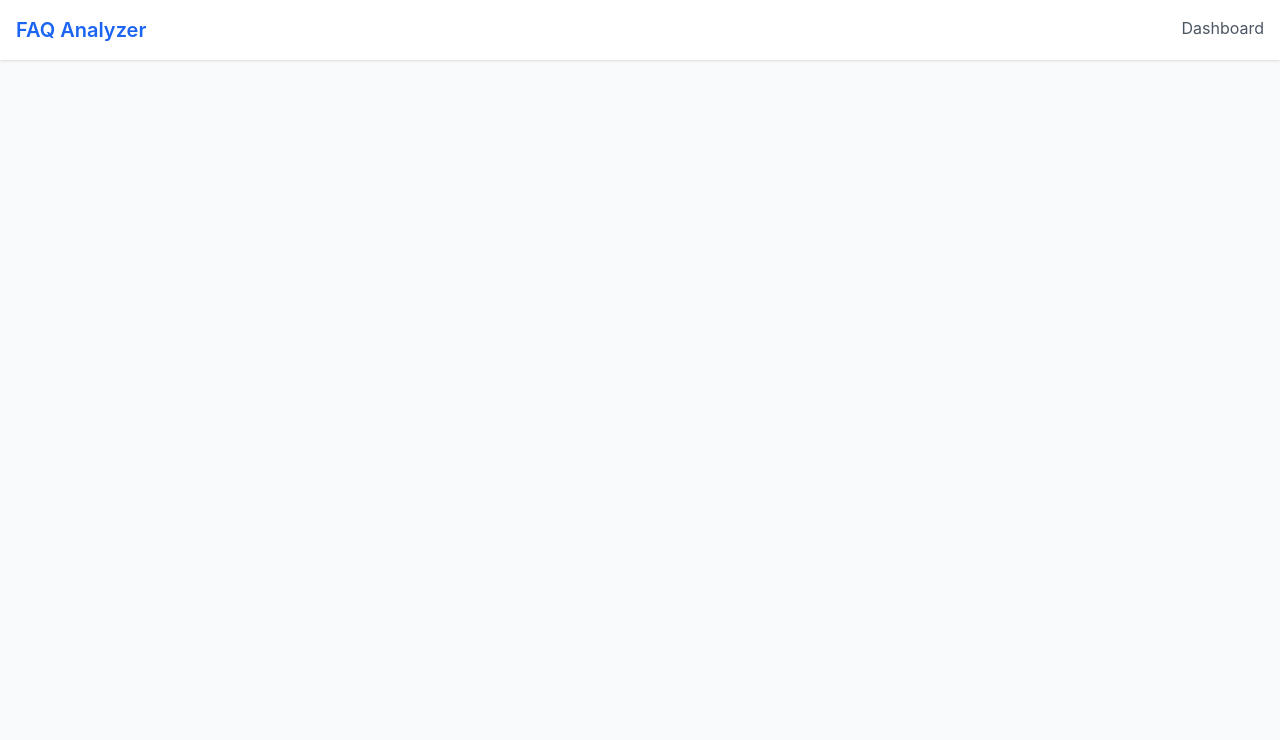
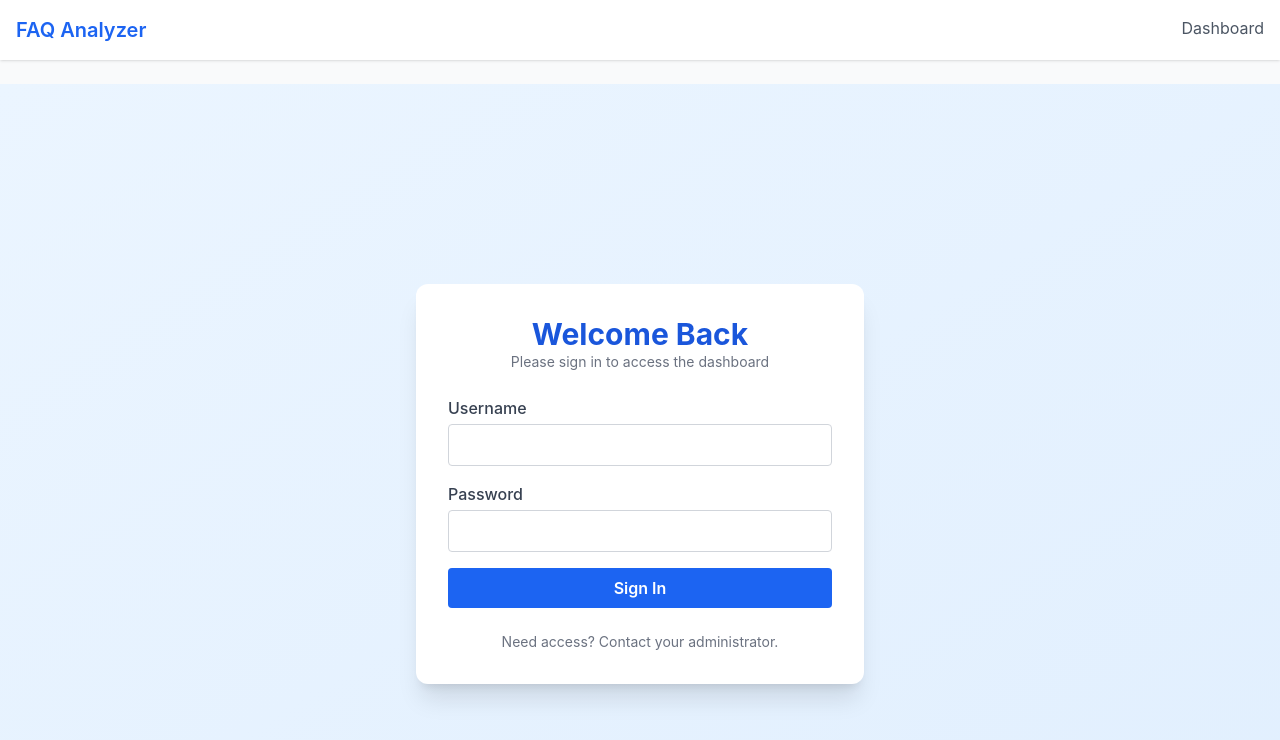
Before and after one commit to whoppah/DixaFAQ, a React (Vite) app in the folder frontend/: page /#/login in a window 1280 px wide. Shown: the top 740 px of the page. Built offline with nearby package versions, Linux system fonts and the light colour scheme.

Commit message:
Update App.jsx

```diff
--- a/frontend/src/App.jsx
+++ b/frontend/src/App.jsx
@@ -2,6 +2,7 @@
 import React from "react";
 import { HashRouter as Router, Routes, Route, Link } from "react-router-dom";
 import ClusterDashboard from "./pages/ClusterDashboard";
+import LoginPage from "./pages/LoginPage";
 
 function App() {
   return (
@@ -17,6 +18,7 @@ function App() {
         </nav>
         <Routes>
           <Route path="/" element={<ClusterDashboard />} />
+          <Route path="/login" element={<LoginPage />} />
         </Routes>
       </div>
     </Router>
```
